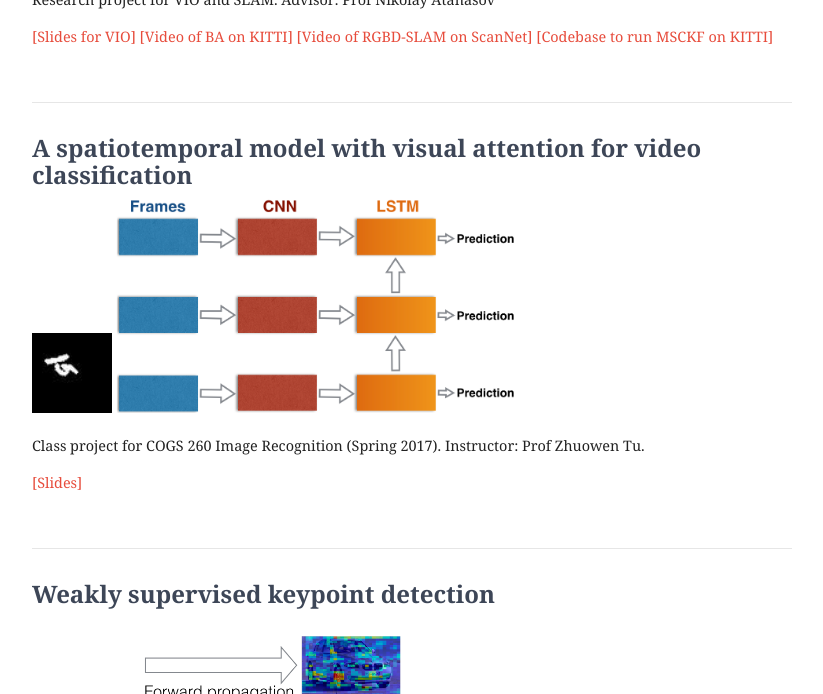
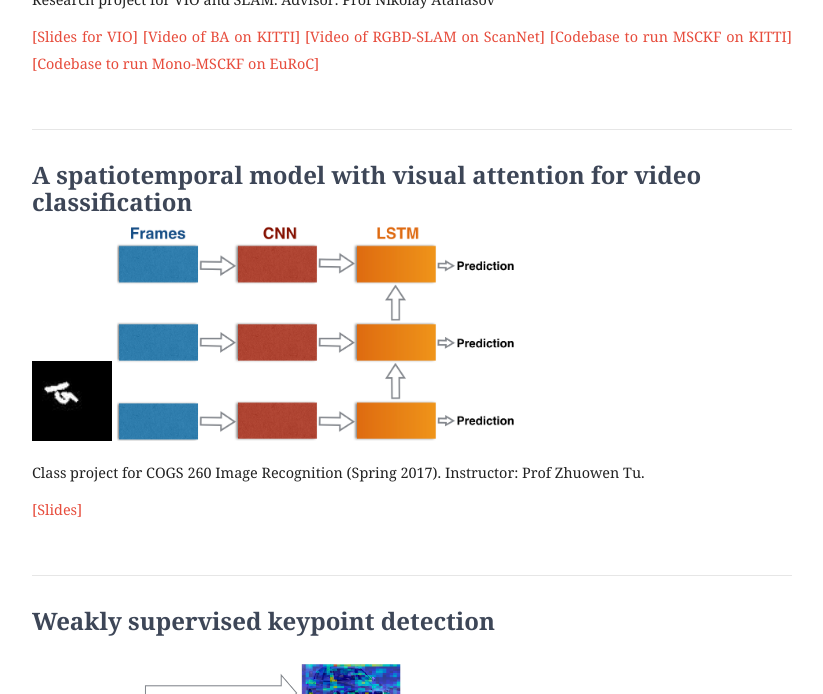
Before and after one commit to moshanATucsd/moshanATucsd.github.io, a Jekyll site: the page built from project/index.html, in a window 1280 px wide and 900 px high, scrolled down 345 px, cut to the strip 206-900 px from the top of the window. Shown: the whole strip, without its empty margins (228-1051 px from the left). Built offline with Jekyll 4.4.1, drawn with Linux system fonts in a browser that asks for light colours; nearby versions of some CDN libraries.

Commit message:
Update index.html

```diff
--- a/project/index.html
+++ b/project/index.html
@@ -20,6 +20,7 @@ category: project
         <a href="https://youtu.be/jxD0FDann_k">[Video of BA on KITTI]</a>
         <a href="https://youtu.be/Wpo8qzb80W8">[Video of RGBD-SLAM on ScanNet]</a>
         <a href="https://github.com/moshanATucsd/stereo_msckf_kitti_python">[Codebase to run MSCKF on KITTI]</a>
+        <a href="https://github.com/moshanATucsd/msckf_euroc_mono_python">[Codebase to run Mono-MSCKF on EuRoC]</a>
         </p>
     </div>
 </section>
```
